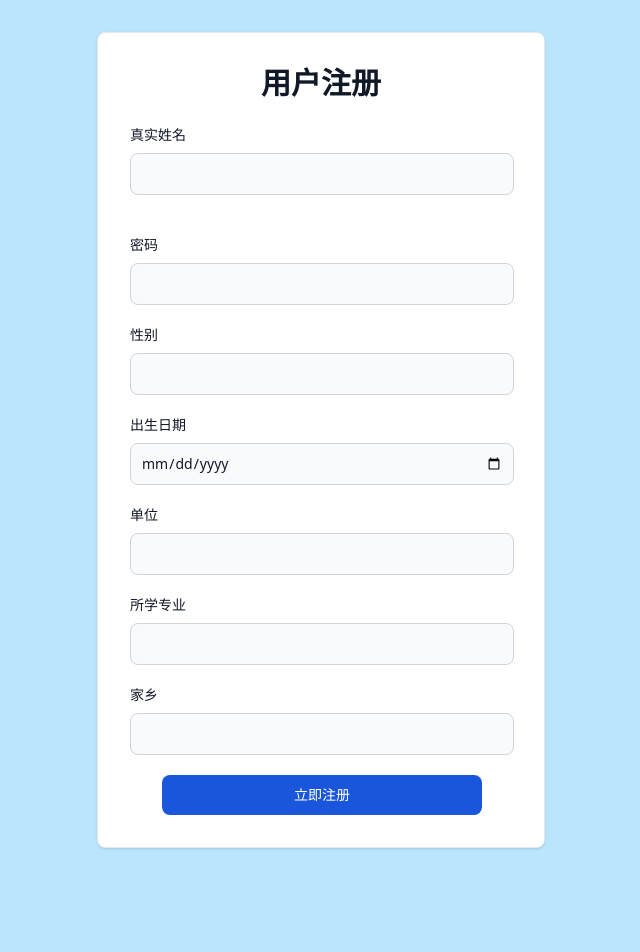
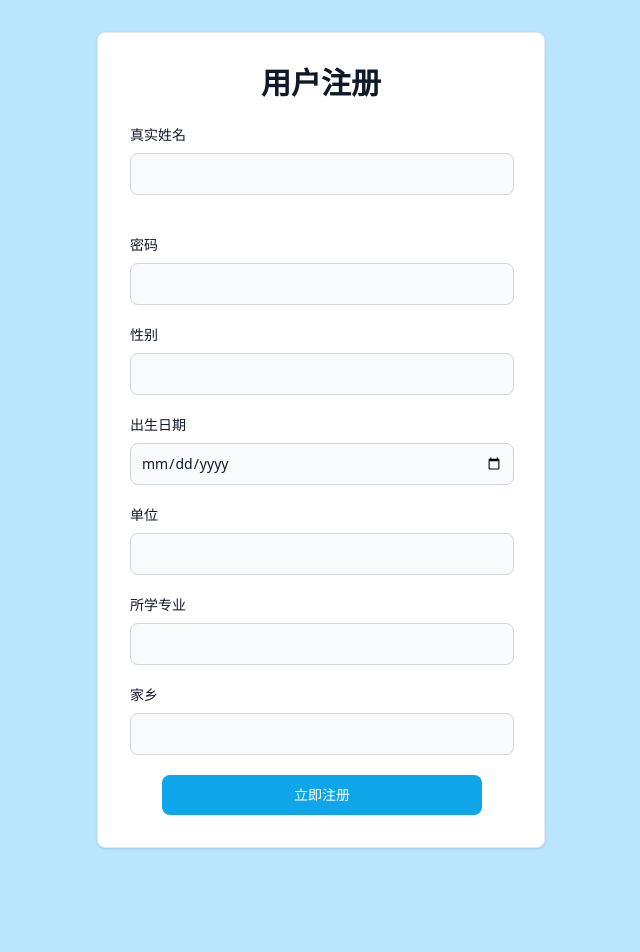
Before and after one commit to WxxyDeveloper/JSL_OrganizeInternalOA_Web, a Vue app: page /register in a window 1280 px wide. Shown: the top 952 px of the page, without its empty margins (319-959 px from the left). Built offline with nearby package versions, Linux system fonts and the light colour scheme.

Commit message:
完善页面

```diff
--- a/src/components/register.vue
+++ b/src/components/register.vue
@@ -33,7 +33,7 @@
               <label for="home" class="block mb-2 text-sm font-medium text-gray-900 dark:text-white">家乡</label>
               <input type="text" id="password" class="bg-gray-50 border border-gray-300 text-gray-900 text-sm rounded-lg focus:ring-blue-500 focus:border-blue-500 block w-full p-2.5 dark:bg-gray-700 dark:border-gray-600 dark:placeholder-gray-400 dark:text-white dark:focus:ring-blue-500 dark:focus:border-blue-500" required>
             </div>
-            <a href="" class="text-white bg-blue-700 hover:bg-blue-800 focus:ring-4 focus:outline-none focus:ring-blue-300 font-medium rounded-lg text-sm w-32 sm:w-auto mb-1 mx-8 px-10 py-2.5 text-center dark:bg-blue-600 dark:hover:bg-blue-700 dark:focus:ring-blue-800">立即注册</a>
+            <a href="" class="text-white bg-sky-500 hover:bg-sky-700 focus:ring-4 focus:outline-none focus:ring-blue-300 font-medium rounded-lg text-sm w-32 sm:w-auto mb-1 mx-8 px-10 py-2.5 text-center dark:bg-blue-600 dark:hover:bg-blue-700 dark:focus:ring-blue-800">立即注册</a>
           </form>
         </div>
       </div>
```
